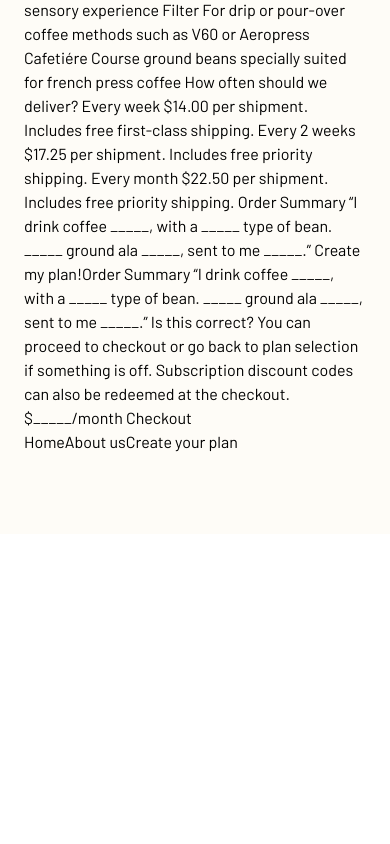
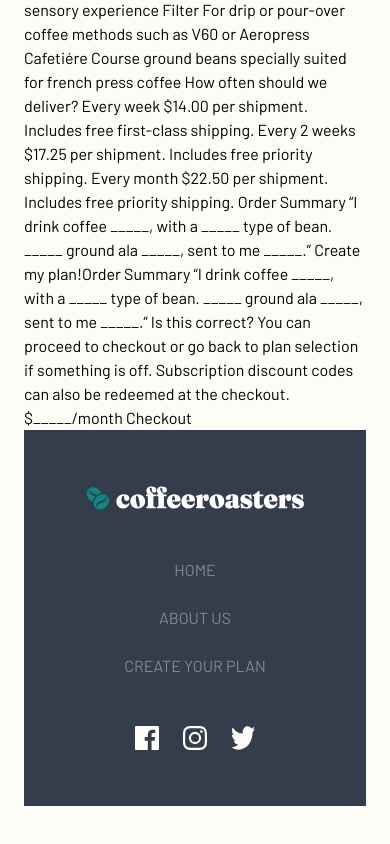
Before and after one commit to Guin-/coffeeroasters, a React (Create React App) app: page /subscribe in a window 390 px wide. Shown: the part 905-1749 px from the top of the page. Before the commit the page ends 1439 px from the top, so only its background shows below. Built offline with nearby package versions, Linux system fonts and the light colour scheme.

Commit message:
mobile footer styles

```diff
--- a/src/components/Footer.js
+++ b/src/components/Footer.js
@@ -1,13 +1,27 @@
 import { Link } from 'react-router-dom';
+import footerLogo from '../assets/shared/desktop/footer-logo.svg';
+import fb from '../assets/shared/desktop/icon-facebook.svg'
+import ig from '../assets/shared/desktop/icon-instagram.svg'
+import twitter from '../assets/shared/desktop/icon-twitter.svg'
 
 function Footer () {
   return (
-    <div>
-      <ul>
-        <Link to='/'>Home</Link>
-        <Link to='/about'>About us</Link>
-        <Link to='/subscribe'>Create your plan</Link>
-      </ul>
+    <div className="footer bg-darkGray flex flex-col justify-center items-center text-center gap-12 p-14">
+      <div className="content flex flex-col justify-between gap-12">
+        <div className="logo">
+          <img src={footerLogo} alt="logo" className="h-6"/>
+        </div>
+        <ul className="links text-gray uppercase flex flex-col justify-between gap-6">
+          <Link to='/'>Home</Link>
+          <Link to='/about'>About us</Link>
+          <Link to='/subscribe'>Create your plan</Link>
+        </ul>
+      </div>
+      <div className="sm-icons flex gap-6" >
+        <img src={fb} alt="facebook icon" />
+        <img src={ig} alt="instagram icon" />
+        <img src={twitter} alt="twitter icon" />
+      </div>
     </div>
   )
 }
```
Also changed, not shown: src/assets/shared/desktop/footer-logo.svg (added).
